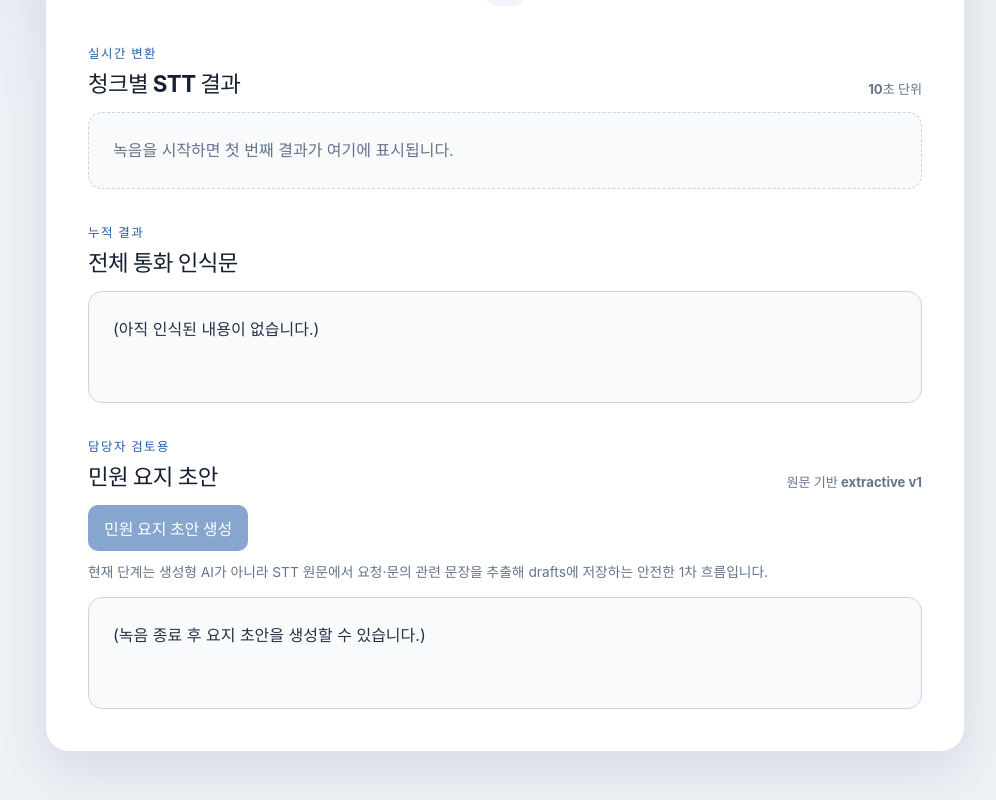
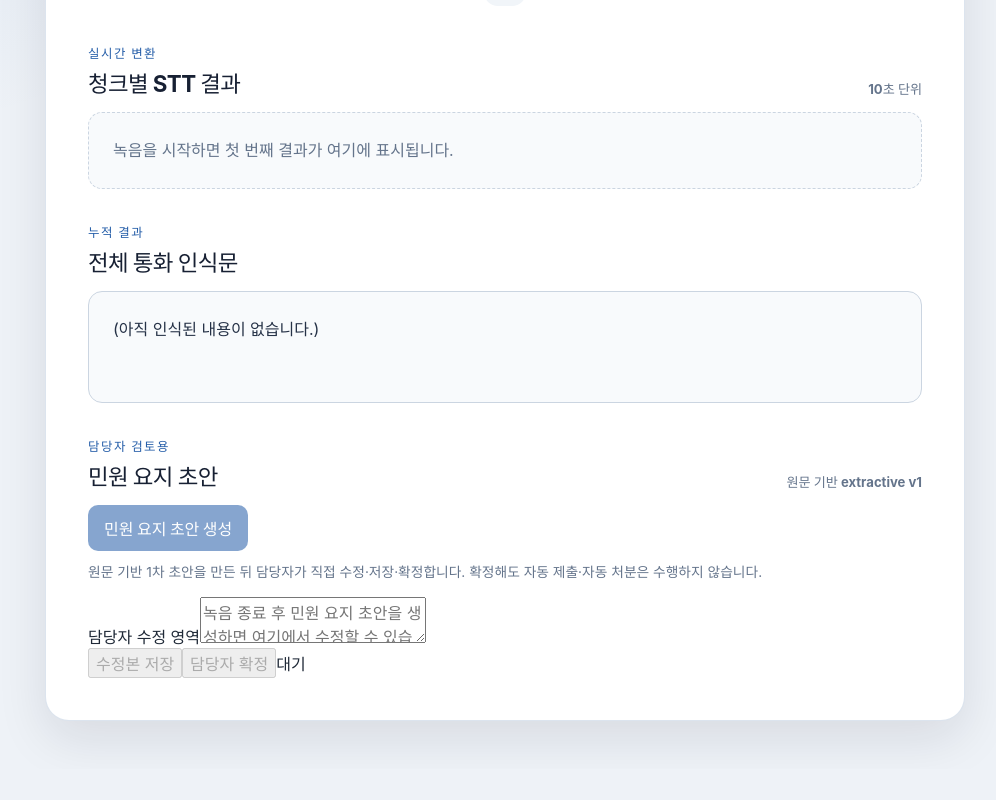
Before and after one commit to nurioni4188/comwel-ai-stt-poc, a React (Vite) app: page / in a window 1280 px wide. Shown: the part 376-1176 px from the top of the page, without its empty margins (135-1131 px from the left). After the commit the page ends 1145 px from the top, so only its background shows below. Built offline with nearby package versions, Linux system fonts and the light colour scheme.

Commit message:
feat: add draft edit save and confirm UI

```diff
--- a/src/pages/TestCallPage.tsx
+++ b/src/pages/TestCallPage.tsx
@@ -10,6 +10,14 @@ interface SummaryApiResponse {
   error?: string;
   detail?: string;
 }
+
+interface DraftMutationResponse {
+  ok?: boolean;
+  error?: string;
+  detail?: string;
+}
+
+type ReviewState = 'idle' | 'generated' | 'saved' | 'confirmed';
 
 export default function TestCallPage() {
   const {
@@ -26,11 +34,14 @@ export default function TestCallPage() {
 
   const [summaryDraft, setSummaryDraft] = useState('');
   const [summaryError, setSummaryError] = useState<string | null>(null);
+  const [reviewMessage, setReviewMessage] = useState<string | null>(null);
+  const [reviewState, setReviewState] = useState<ReviewState>('idle');
   const [isSummarizing, setIsSummarizing] = useState(false);
+  const [isSaving, setIsSaving] = useState(false);
+  const [isConfirming, setIsConfirming] = useState(false);
 
   useEffect(() => {
-    setSummaryDraft('');
-    setSummaryError(null);
+    resetDraftReviewState();
   }, [sessionId]);
 
   const completedCount = chunks.filter(
@@ -40,14 +51,16 @@ export default function TestCallPage() {
     (chunk) => chunk.status === 'error'
   ).length;
   const hasRecognizedText = cumulativeText.trim().length > 0;
+  const hasDraftText = summaryDraft.trim().length > 0;
+  const isReviewBusy = isSummarizing || isSaving || isConfirming;
+  const isConfirmed = reviewState === 'confirmed';
 
   const handleRecordingClick = async () => {
     try {
       if (isRecording) {
         await stopRecording();
       } else {
-        setSummaryDraft('');
-        setSummaryError(null);
+        resetDraftReviewState();
         await startRecording();
       }
     } catch (clickError) {
@@ -59,7 +72,7 @@ export default function TestCallPage() {
     if (
       isRecording ||
       isSending ||
-      isSummarizing ||
+      isReviewBusy ||
       completedCount === 0 ||
       !hasRecognizedText
     ) {
@@ -68,6 +81,7 @@ export default function TestCallPage() {
 
     setIsSummarizing(true);
     setSummaryError(null);
+    setReviewMessage(null);
 
     try {
       const response = await fetch('/api/stt-summary', {
@@ -83,8 +97,12 @@ export default function TestCallPage() {
         );
       }
 
-      setSummaryDraft(
-        typeof result.summary === 'string' ? result.summary.trim() : ''
+      const nextSummary =
+        typeof result.summary === 'string' ? result.summary.trim() : '';
+      setSummaryDraft(nextSummary);
+      setReviewState(nextSummary ? 'generated' : 'idle');
+      setReviewMessage(
+        nextSummary ? '원문 기반 요지 초안이 생성되었습니다. 담당자가 수정할 수 있습니다.' : null
       );
     } catch (summaryRequestError) {
       const message = getErrorMessage(summaryRequestError);
@@ -95,12 +113,87 @@ export default function TestCallPage() {
     }
   };
 
+  const handleSaveDraft = async () => {
+    if (!hasDraftText || isReviewBusy || isConfirmed) return;
+
+    setIsSaving(true);
+    setSummaryError(null);
+    setReviewMessage(null);
+
+    try {
+      const response = await fetch('/api/stt-draft-save', {
+        method: 'POST',
+        headers: { 'Content-Type': 'application/json' },
+        body: JSON.stringify({ sessionId, content: summaryDraft }),
+      });
+      const result = (await response.json()) as DraftMutationResponse;
+      if (!response.ok) {
+        throw new Error(
+          result.detail || result.error || `수정본 저장 실패: ${response.status}`
+        );
+      }
+
+      setReviewState('saved');
+      setReviewMessage('담당자 수정본을 새 버전으로 저장했습니다. 이전 버전은 보존됩니다.');
+    } catch (saveError) {
+      const message = getErrorMessage(saveError);
+      console.error('[TestCallPage] draft save failed:', saveError);
+      setSummaryError(message);
+    } finally {
+      setIsSaving(false);
+    }
+  };
+
+  const handleConfirmDraft = async () => {
+    if (!hasDraftText || isReviewBusy || isConfirmed) return;
+
+    setIsConfirming(true);
+    setSummaryError(null);
+    setReviewMessage(null);
+
+    try {
+      const response = await fetch('/api/stt-draft-confirm', {
+        method: 'POST',
+        headers: { 'Content-Type': 'application/json' },
+        body: JSON.stringify({ sessionId }),
+      });
+      const result = (await response.json()) as DraftMutationResponse;
+      if (!response.ok) {
+        throw new Error(
+          result.detail || result.error || `확정 처리 실패: ${response.status}`
+        );
+      }
+
+      setReviewState('confirmed');
+      setReviewMessage('담당자 확정본으로 기록했습니다. 자동 제출·자동 처분은 수행하지 않습니다.');
+    } catch (confirmError) {
+      const message = getErrorMessage(confirmError);
+      console.error('[TestCallPage] draft confirm failed:', confirmError);
+      setSummaryError(message);
+    } finally {
+      setIsConfirming(false);
+    }
+  };
+
+  const handleDraftChange = (value: string) => {
+    if (isConfirmed) return;
+    setSummaryDraft(value);
+    setReviewState(value.trim() ? 'generated' : 'idle');
+    setReviewMessage(null);
+  };
+
   const handleReset = () => {
-    if (isSending || isSummarizing) return;
+    if (isSending || isReviewBusy) return;
+    resetDraftReviewState();
+    resetRecording();
+  };
+
+  function resetDraftReviewState() {
     setSummaryDraft('');
     setSummaryError(null);
-    resetRecording();
-  };
+    setReviewMessage(null);
+    setReviewState('idle');
+  }
 
   return (
     <main className="stt-page">
@@ -235,28 +328,71 @@ export default function TestCallPage() {
               disabled={
                 isRecording ||
                 isSending ||
-                isSummarizing ||
+                isReviewBusy ||
                 completedCount === 0 ||
-                !hasRecognizedText
+                !hasRecognizedText ||
+                isConfirmed
               }
             >
               {isSummarizing ? '요지 생성 중…' : '민원 요지 초안 생성'}
             </button>
             <p className="summary-note">
-              현재 단계는 생성형 AI가 아니라 STT 원문에서 요청·문의 관련 문장을 추출해
-              drafts에 저장하는 안전한 1차 흐름입니다.
+              원문 기반 1차 초안을 만든 뒤 담당자가 직접 수정·저장·확정합니다.
+              확정해도 자동 제출·자동 처분은 수행하지 않습니다.
             </p>
           </div>
 
           {summaryError && (
             <div className="error-message" role="alert">
-              <strong>요지 생성 오류</strong>
+              <strong>요지 처리 오류</strong>
               <span>{summaryError}</span>
             </div>
           )}
 
-          <div className="summary-result" aria-live="polite">
-            {summaryDraft || '(녹음 종료 후 요지 초안을 생성할 수 있습니다.)'}
+          {reviewMessage && (
+            <div className="review-message" role="status">
+              {reviewMessage}
+            </div>
+          )}
+
+          <label className="draft-editor-label" htmlFor="draft-editor">
+            담당자 수정 영역
+          </label>
+          <textarea
+            id="draft-editor"
+            className="draft-editor"
+            value={summaryDraft}
+            onChange={(event) => handleDraftChange(event.target.value)}
+            placeholder="녹음 종료 후 민원 요지 초안을 생성하면 여기에서 수정할 수 있습니다."
+            disabled={!hasDraftText && reviewState === 'idle' ? false : isConfirmed}
+            readOnly={isConfirmed}
+            maxLength={4000}
+          />
+
+          <div className="draft-review-actions">
+            <button
+              type="button"
+              className="secondary-action-button"
+              onClick={() => void handleSaveDraft()}
+              disabled={!hasDraftText || isReviewBusy || isConfirmed}
+            >
+              {isSaving ? '수정본 저장 중…' : '수정본 저장'}
+            </button>
+            <button
+              type="button"
+              className="confirm-action-button"
+              onClick={() => void handleConfirmDraft()}
+              disabled={!hasDraftText || isReviewBusy || isConfirmed}
+            >
+              {isConfirming
+                ? '확정 처리 중…'
+                : isConfirmed
+                  ? '담당자 확정 완료'
+                  : '담당자 확정'}
+            </button>
+            <span className={`review-state-badge ${reviewState}`}>
+              {formatReviewState(reviewState)}
+            </span>
           </div>
         </section>
 
@@ -266,7 +402,7 @@ export default function TestCallPage() {
               type="button"
               className="reset-button"
               onClick={handleReset}
-              disabled={isSending || isSummarizing}
+              disabled={isSending || isReviewBusy}
             >
               결과 초기화
             </button>
@@ -275,6 +411,13 @@ export default function TestCallPage() {
       </section>
     </main>
   );
+}
+
+function formatReviewState(state: ReviewState): string {
+  if (state === 'generated') return '초안 생성';
+  if (state === 'saved') return '수정본 저장';
+  if (state === 'confirmed') return '확정';
+  return '대기';
 }
 
 function formatSeconds(milliseconds: number): string {
```
